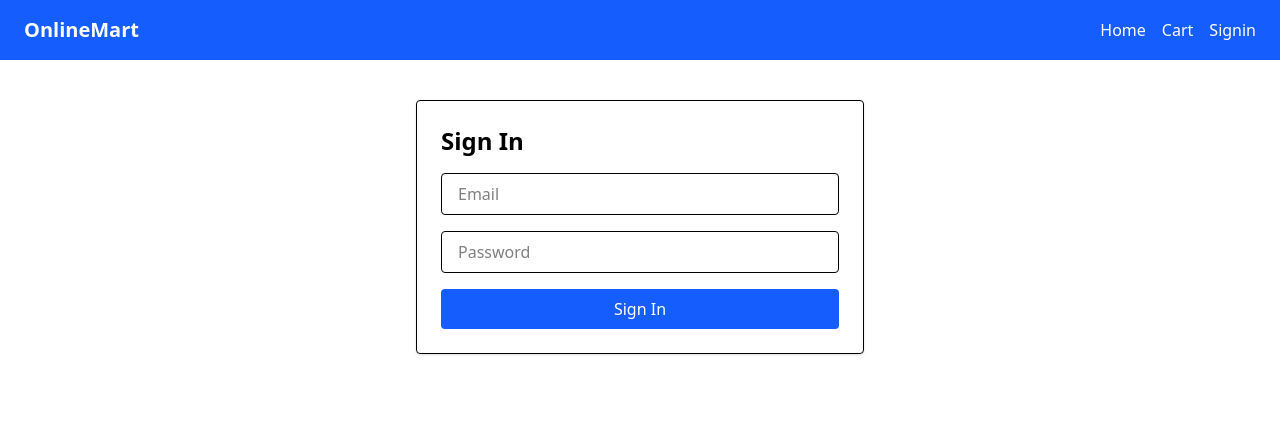
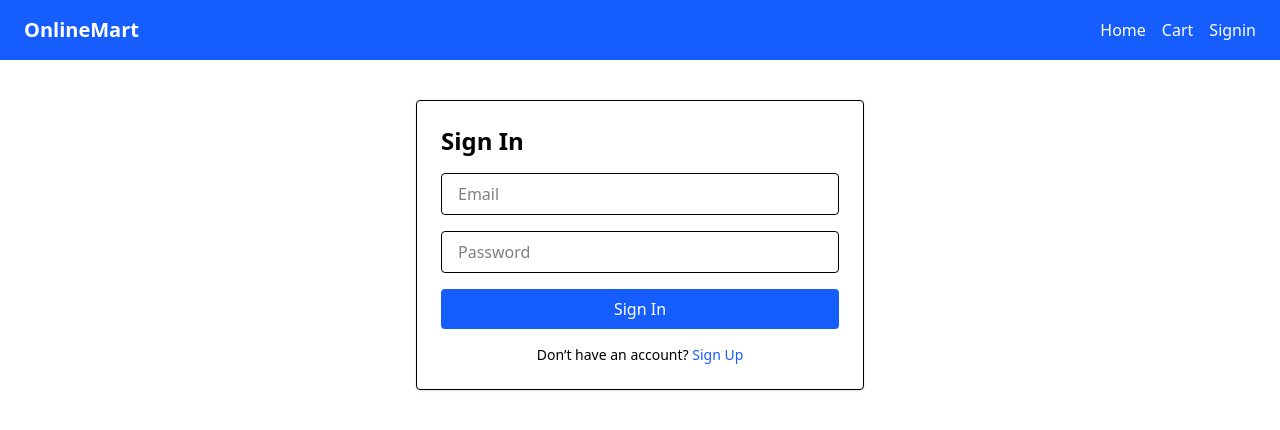
Before and after one commit to pandurangteke9545/ecommerce, a React (Vite) app in the folder frontend/: page /signin in a window 1280 px wide. Shown: the top 430 px of the page. Built offline with nearby package versions, Linux system fonts and the light colour scheme.

Commit message:
updaet the sign in

```diff
--- a/frontend/src/pages/Signin.jsx
+++ b/frontend/src/pages/Signin.jsx
@@ -48,6 +48,18 @@ const Signin = () => {
         >
           Sign In
         </button>
+
+         <p className="text-sm text-center">
+          Don’t have an account?{" "}
+          <span
+            onClick={() => navigate("/signup")}
+            className="text-blue-600 hover:underline cursor-pointer"
+          >
+            Sign Up
+          </span>
+        </p>
+
+
       </form>
     </div>
   );
```
